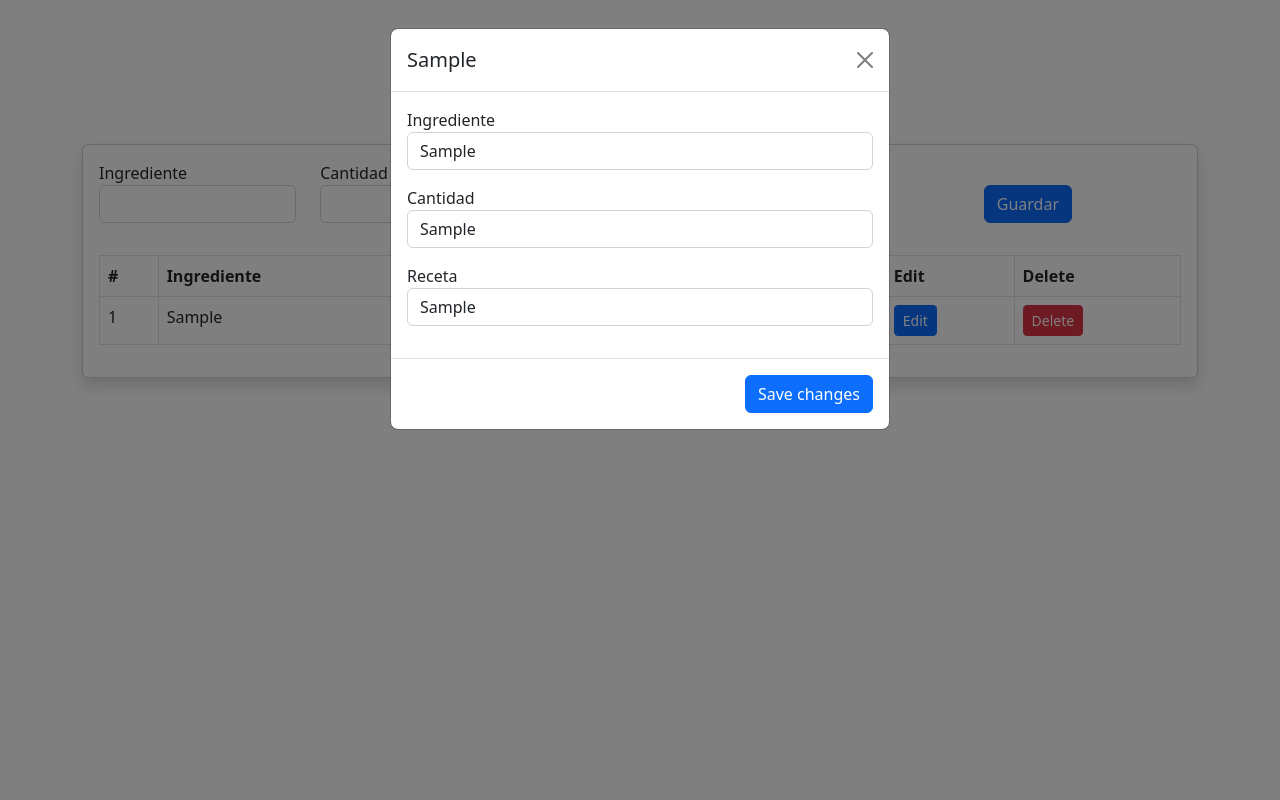
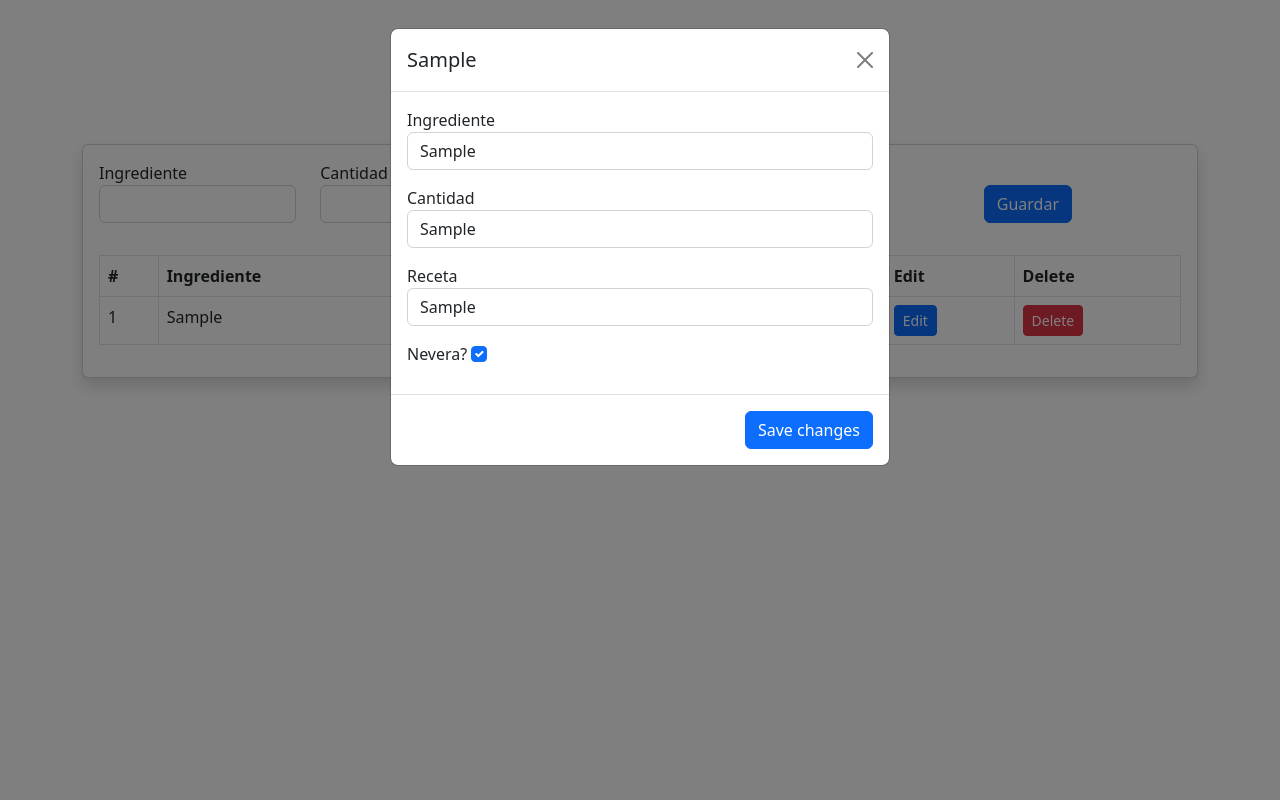
Before and after one commit to augustpalo/IAWflask, a Flask app: page / in a window 1280 px wide, after a click on "Edit". Run offline with Flask 3, Linux system fonts and the light colour scheme; tables that the repository leaves empty or names only in its code hold one stand-in row (values such as "Sample post").

Commit message:
nevera checked on edit :)

```diff
--- a/despensa/src/app.py
+++ b/despensa/src/app.py
@@ -27,14 +27,14 @@ def addUser():
     ingrediente = request.form['ingrediente']
     cantidad = request.form['cantidad']
     receta = request.form['receta']
-    nevera = request.form['nevera']
-    if nevera != True:
-        nevera = False
+    nevera = False
+    if request.form.get('nevera'):
+        nevera = True
 
-    if ingrediente and cantidad and receta and receta:
+    if ingrediente and cantidad and receta:
         cursor = db.database.cursor()
         sql = "INSERT INTO despensa (ingrediente, cantidad, receta, nevera) VALUES (%s, %s, %s, %s)"
-        data = (ingrediente, cantidad, receta, int(nevera))
+        data = (ingrediente, cantidad, receta, nevera)
         cursor.execute(sql, data)
         db.database.commit()
     return redirect(url_for('home'))
@@ -53,11 +53,14 @@ def edit(id):
     ingrediente = request.form['ingrediente']
     cantidad = request.form['cantidad']
     receta = request.form['receta']
+    nevera = False
+    if request.form.get('nevera'):
+        nevera = True
 
     if ingrediente and cantidad and receta:
         cursor = db.database.cursor()
-        sql = "UPDATE despensa SET ingrediente = %s, cantidad = %s, receta = %s WHERE id = %s"
-        data = (ingrediente, cantidad, receta, id)
+        sql = "UPDATE despensa SET ingrediente = %s, cantidad = %s, receta = %s, nevera = %s WHERE id = %s"
+        data = (ingrediente, cantidad, receta, nevera, id)
         cursor.execute(sql, data)
         db.database.commit()
     return redirect(url_for('home'))
--- a/despensa/src/templates/index.html
+++ b/despensa/src/templates/index.html
@@ -32,8 +32,7 @@
                         </div>
                         <div class="col">
                             <label>Nevera?</label>
-                            <input type="hidden" value="0" name="nevera">
-                            <input type="checkbox" checked="true"  class="form-check-input mb-3" name="nevera">
+                            <input type="checkbox" class="form-check-input mb-3" name="nevera">
                         </div>
                         <div class="col">
                             <button class="btn btn-primary mb-3 mt-4" type="submit">Guardar</button>
@@ -87,6 +86,9 @@
                                         <input type="text" class="form-control mb-3" name="cantidad" value="{{d.cantidad}}">
                                         <label>Receta</label>
                                         <input type="text" class="form-control mb-3" name="receta" value="{{d.receta}}">
+                                        <label>Nevera?</label>
+                                        <input type="checkbox" {{ "checked" if d.nevera }} class="form-check-input mb-3" name="nevera">
+
 
                                 </div>
                                 <div class="modal-footer">
```
